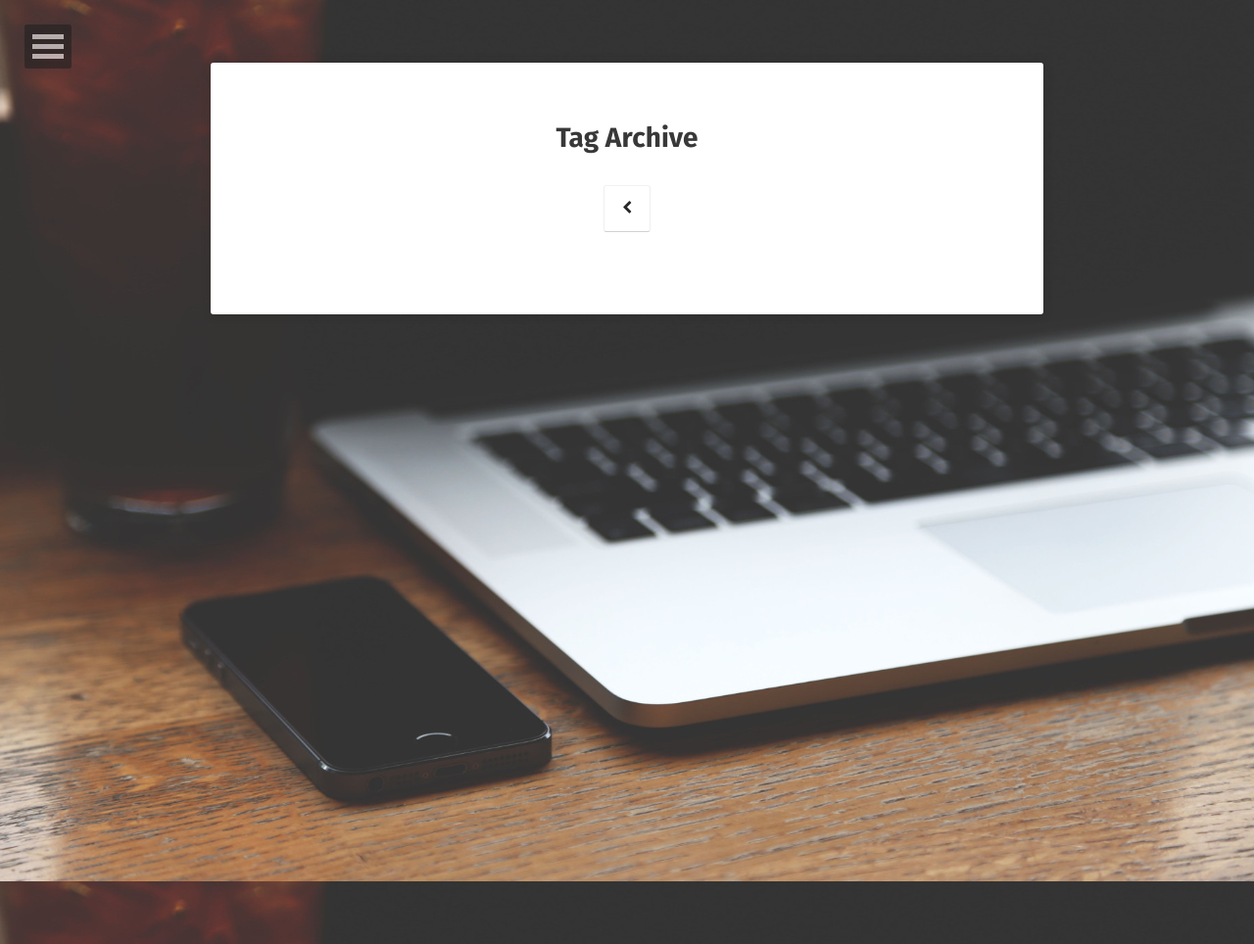
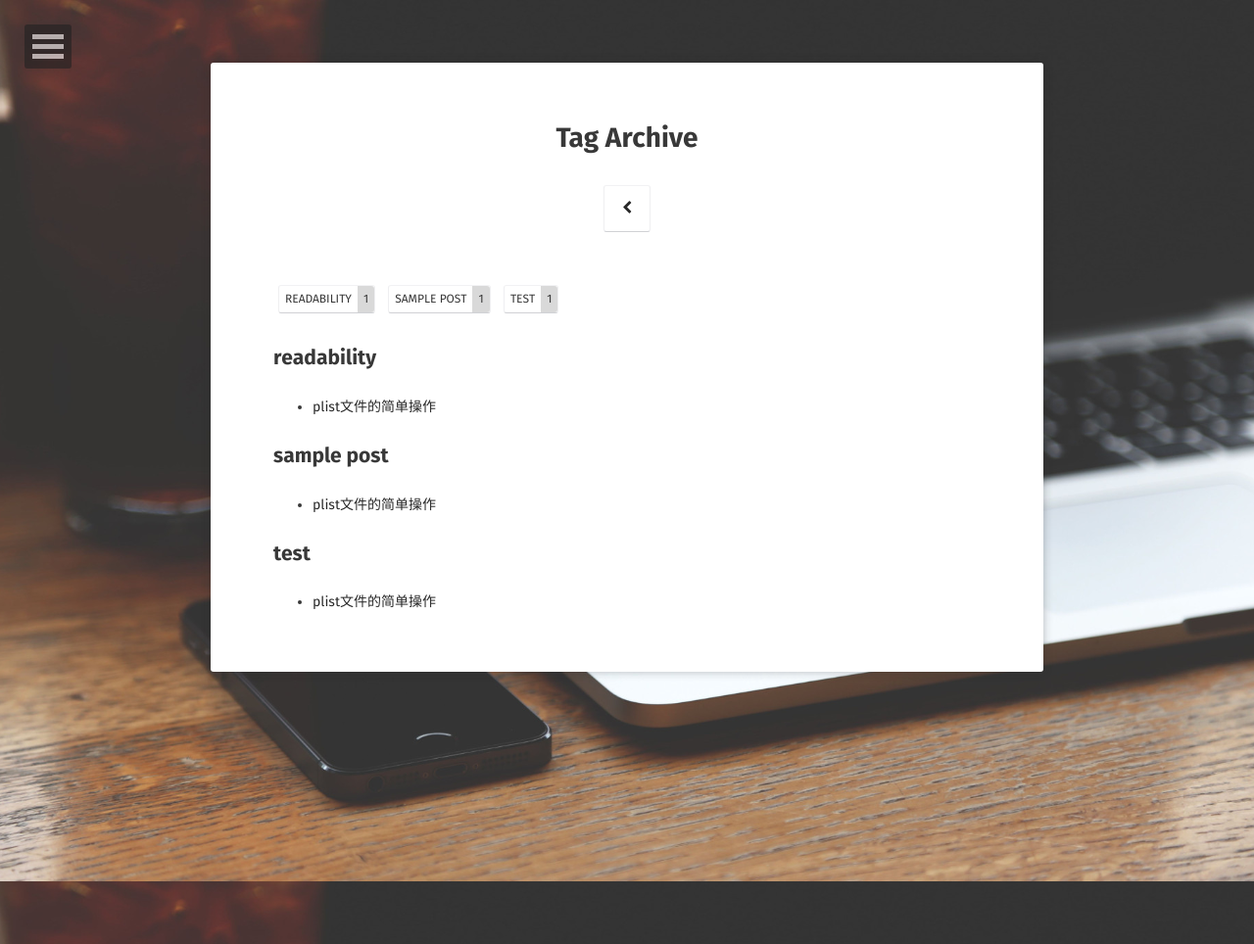
Before and after one commit to Larrycal/Larrycode, a Jekyll site: the page built from tags/index.html, in a window 1280 px wide. Shown: the whole page at 98% size. Built offline with Jekyll 4.4.1, drawn with Linux system fonts in a browser that asks for light colours; some web fonts are replaced.

Commit message:
post文件修改

```diff
--- a/_posts/2016-09-26-plist文件的简单操作.md
+++ b/_posts/2016-09-26-plist文件的简单操作.md
@@ -1,3 +1,12 @@
+---
+layout: post
+title: "plist文件的简单操作"
+date: 2016-09-26
+excerpt: "A ton of text to test readability."
+tags: [sample post, readability, test]
+comments: true
+---
+
 #IOS学习之plist文件的操作
 ##1、plist文件的创建—手动
 在工程中按command +N快捷键创建，或者File —> New —> New File，选择任意平台（根据需要）下Resource下的Property List文件即可
```
